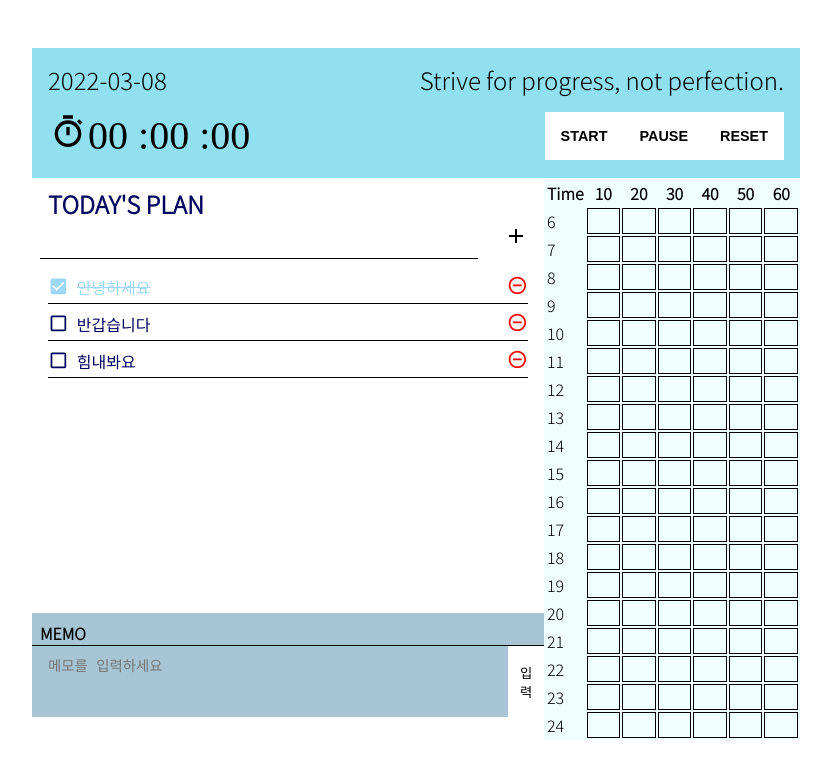
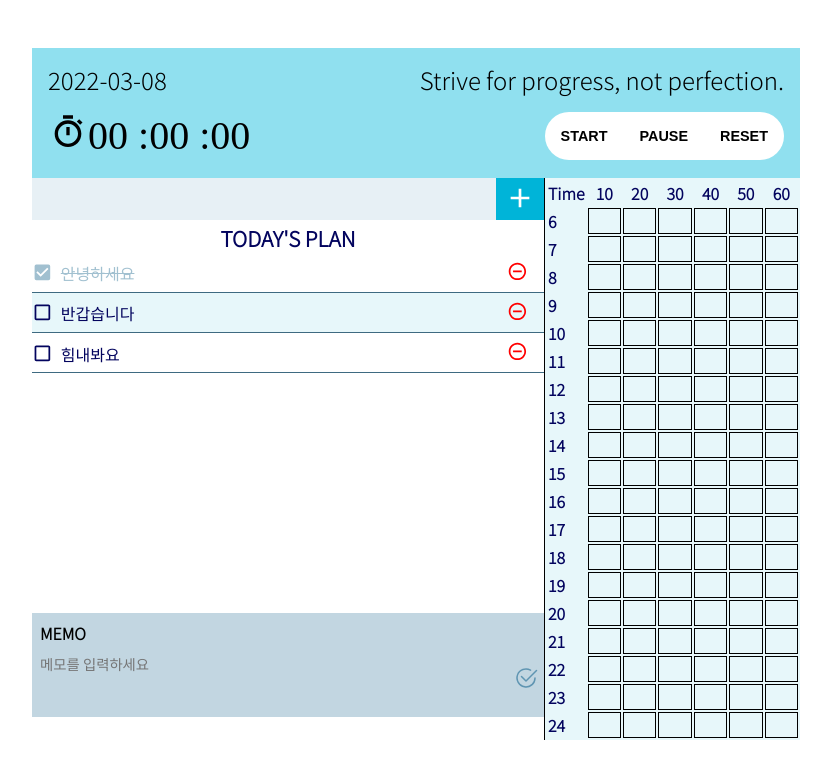
Before and after one commit to doki333/study-planner, a React (Create React App) app: page / in a window 1280 px wide. Shown: the top 778 px of the page, without its empty margins (224-1055 px from the left). Built offline with nearby package versions, Linux system fonts and the light colour scheme; a web font is replaced by a local one.

Commit message:
trimed the style of components

```diff
--- a/src/components/Goal.js
+++ b/src/components/Goal.js
@@ -1,19 +1,18 @@
 import React, { useCallback, useState } from 'react';
 import styled from 'styled-components';
+import { BsCheck2Circle } from 'react-icons/bs';
 
 const GoalBlock = styled.div`
   height: 104px;
   width: 512px;
-  background: #a7c5d5;
-  /* font-family: 'Fredoka', sans-serif;
-  font-family: 'Noto Sans KR', sans-serif; */
+  background: #c2d6e1;
+
   p {
     margin: 0;
     padding-left: 0.5rem;
     padding-top: 0.5rem;
     font-weight: 600;
     font-size: 1rem;
-    border-bottom: 1px solid black;
   }
   form {
     display: flex;
@@ -22,19 +21,27 @@ const GoalBlock = styled.div`
       resize: none;
       width: 90%;
       font-size: 0.9rem;
-
       padding-top: 0.5rem;
       padding-bottom: 0.6rem;
-      padding-left: 1rem;
+      padding-left: 0.5rem;
       padding-right: 1rem;
       background: none;
       border: none;
       outline: none;
       height: 55px;
+      font-family: 'Fredoka', sans-serif;
+      font-family: 'Noto Sans KR', sans-serif;
     }
     button {
       border: none;
-      background: white;
+      background: none;
+      cursor: pointer;
+      /* outline: none; */
+      font-size: 1.5rem;
+    }
+    .editing {
+      color: #5f95b2;
+      cursor: default;
     }
   }
 `;
@@ -71,12 +78,9 @@ function Goal() {
           onChange={onChange}
           readOnly={editing}
         />
-        <button>입력</button>
-        {/* <div
-          style={{ width: '100%', display: 'flex', justifyContent: 'flex-end' }}
-        >
-          <button>입력</button>
-        </div> */}
+        <button className={editing ? 'editing' : ''}>
+          <BsCheck2Circle />
+        </button>
       </form>
     </GoalBlock>
   );
--- a/src/components/PlanItems.js
+++ b/src/components/PlanItems.js
@@ -10,8 +10,14 @@ const ItemBlock = styled.div`
   display: flex;
   align-items: center;
   line-height: 1.5;
-  margin-top: 0.3rem;
-  border-bottom: 1px solid black;
+  padding-top: 0.3rem;
+  padding-bottom: 0.2rem;
+  border-bottom: 1px solid #3e6a81;
+
+  &:nth-child(2n) {
+    background: #e7f7fa;
+  }
+
   p {
     flex: 1;
     margin: 0;
@@ -19,29 +25,23 @@ const ItemBlock = styled.div`
     margin-left: 0.5rem;
   }
 
-  /* .todoText {
-    flex: 1;
-    margin: 0;
-    font-size: 1rem;
-    margin-left: 0.5rem;
-  } */
-
   .checkbox {
     color: #03045e;
-    cursor: pointer;
+
     line-height: 1rem;
     svg {
+      cursor: pointer;
       font-size: 1.3rem;
     }
   }
 
   .checked {
-    color: #9cd8f5;
-    cursor: pointer;
+    color: #a1c0d0;
     font-size: 1rem;
     text-decoration: line-through;
     line-height: 1rem;
     svg {
+      cursor: pointer;
       font-size: 1.3rem;
     }
   }
@@ -51,6 +51,7 @@ const RemoveBlock = styled.div`
   font-size: 1.3rem;
   color: red;
   cursor: pointer;
+  padding-right: 1rem;
 `;
 
 function PlanItems({ todo, onToggle, onRemove }) {
--- a/src/components/PlanList.js
+++ b/src/components/PlanList.js
@@ -5,9 +5,6 @@ import PlanItems from './PlanItems';
 import styled from 'styled-components';
 
 const ListBlock = styled.div`
-  margin-top: 0.5rem;
-  padding-left: 1rem;
-  padding-right: 1rem;
   overflow-y: auto;
   height: 332px;
   padding-bottom: 0.4rem;
--- a/src/components/Planner.js
+++ b/src/components/Planner.js
@@ -16,32 +16,46 @@ const PlanBlock = styled.div`
     height: 435px;
     background: white;
     form {
-      margin-left: 0.5rem;
+      display: flex;
+      width: 100%;
+      height: 40px;
       input {
-        background: none;
+        flex: 1;
+        width: 460.9px;
+        background: #e7f0f5;
+        height: 40px;
         border: none;
         outline: none;
-        border-bottom: 1px solid black;
-        font-size: 1.3rem;
-        padding: 0.3rem;
+        padding-left: 1rem;
+        padding-right: 1rem;
+        font-size: 1rem;
       }
       button {
-        background: none;
+        height: 42px;
+        width: 3rem;
+        background: #00b4d8;
+        color: white;
         border: none;
         outline: none;
         cursor: pointer;
-        padding: 0.2rem 1rem;
-        font-size: 1.5rem;
-        line-height: 1;
-        margin-left: 0.6rem;
+        svg {
+          font-size: 2rem;
+        }
+        &:hover {
+          background: #03045e;
+          svg {
+            transition: 1s ease-out;
+            transform: rotate(-90deg);
+          }
+        }
       }
     }
     #title {
       margin: 0;
-      font-size: 1.5rem;
+      font-size: 1.3rem;
       font-weight: 600;
-      margin-left: 1rem;
-      margin-top: 0.5rem;
+      text-align: center;
+      margin-top: 0.3rem;
       color: #03045e;
     }
   }
@@ -73,11 +87,10 @@ function Planner() {
   return (
     <PlanBlock>
       <div className="planPart">
-        <p id="title">TODAY'S PLAN</p>
         <form onSubmit={onSubmit}>
           <input
             type="text"
-            style={{ width: '85%' }}
+            // style={{ width: '85%' }}
             value={value}
             onChange={onChange}
           />
@@ -85,6 +98,7 @@ function Planner() {
             <MdAdd />
           </button>
         </form>
+        <p id="title">TODAY'S PLAN</p>
         <PlanList />
       </div>
       <Goal />
--- a/src/components/StopWatch.js
+++ b/src/components/StopWatch.js
@@ -29,10 +29,18 @@ const WatchBottomBlock = styled.div`
 
 const BtnsBlock = styled.div`
   button {
+    &:nth-child(1) {
+      border-top-left-radius: 1.5rem;
+      border-bottom-left-radius: 1.5rem;
+    }
+    &:nth-child(3) {
+      border-top-right-radius: 1.5rem;
+      border-bottom-right-radius: 1.5rem;
+    }
     font-size: 0.9rem;
     font-weight: 600;
     &:active {
-      background: navy;
+      background: #03045e;
       color: white;
     }
   }
--- a/src/components/TimeTable.js
+++ b/src/components/TimeTable.js
@@ -4,9 +4,12 @@ import { useTable } from 'react-table';
 
 const TimeTableZone = styled.div`
   width: 256px;
+  border-left: 1px solid black;
   table {
-    background: #effffd;
+    background: #e7f7fa;
     tr {
+      color: #03045e;
+      font-weight: 600;
     }
     td {
       background: transparent;
@@ -38,7 +41,7 @@ const setData = () => {
 };
 
 function TimeTable() {
-  const blue = '#85F4FF';
+  const blue = '#90DBE8';
   const [start, setStart] = useState(false);
   const onClick = useCallback(
     (e) => {
```
